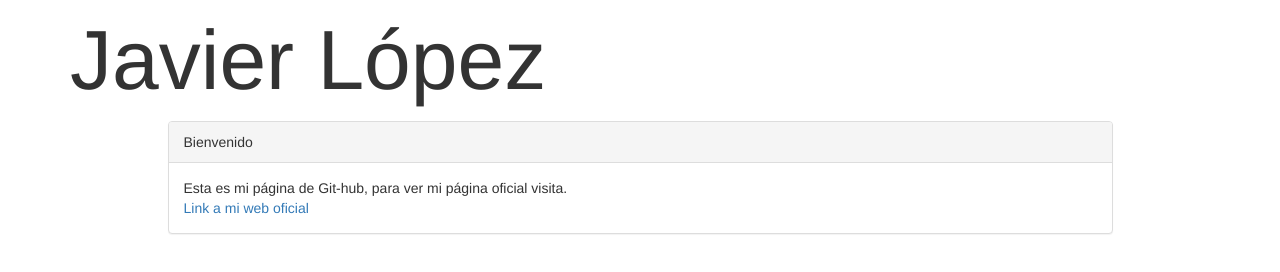
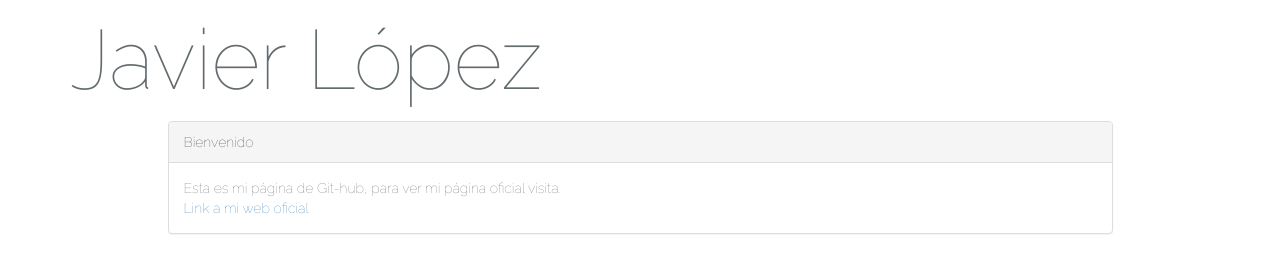
Before and after one commit to JaviLopezM/JaviLopezM.github.io, a plain HTML site: page index.html in a window 1280 px wide. Drawn offline with nearby package versions, Linux system fonts and the light colour scheme.

Commit message:
Google-fonts

```diff
--- a/index.html
+++ b/index.html
@@ -6,11 +6,20 @@
     <script src="https://ajax.googleapis.com/ajax/libs/jquery/3.2.1/jquery.min.js"></script>
     <script src="https://maxcdn.bootstrapcdn.com/bootstrap/3.3.7/js/bootstrap.min.js"></script>
     <link rel="stylesheet" href="https://cdnjs.cloudflare.com/ajax/libs/twitter-bootstrap/3.3.6/css/bootstrap.min.css" integrity="sha384-1q8mTJOASx8j1Au+a5WDVnPi2lkFfwwEAa8hDDdjZlpLegxhjVME1fgjWPGmkzs7" crossorigin="anonymous">
+    <link href="https://fonts.googleapis.com/css?family=Raleway:100,600" rel="stylesheet" type="text/css">
       <title>
     Javier López
   </title>
     <style>
       .title { font-size: 84px; }
+                 html, body {
+                background-color: #fff;
+                color: #636b6f;
+                font-family: 'Raleway', sans-serif;
+                font-weight: 100;
+                height: 100vh;
+                margin: 0;
+            }
     </style>
   </head>
 
```
